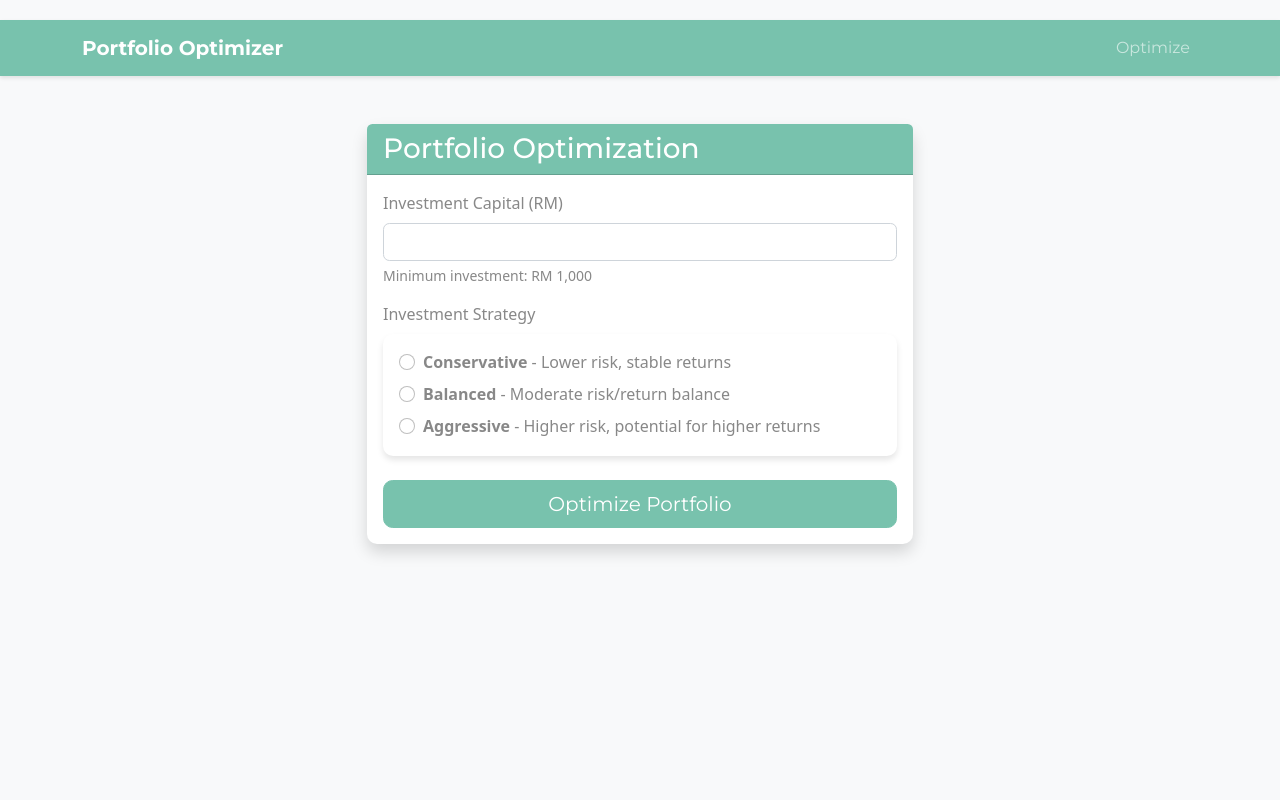
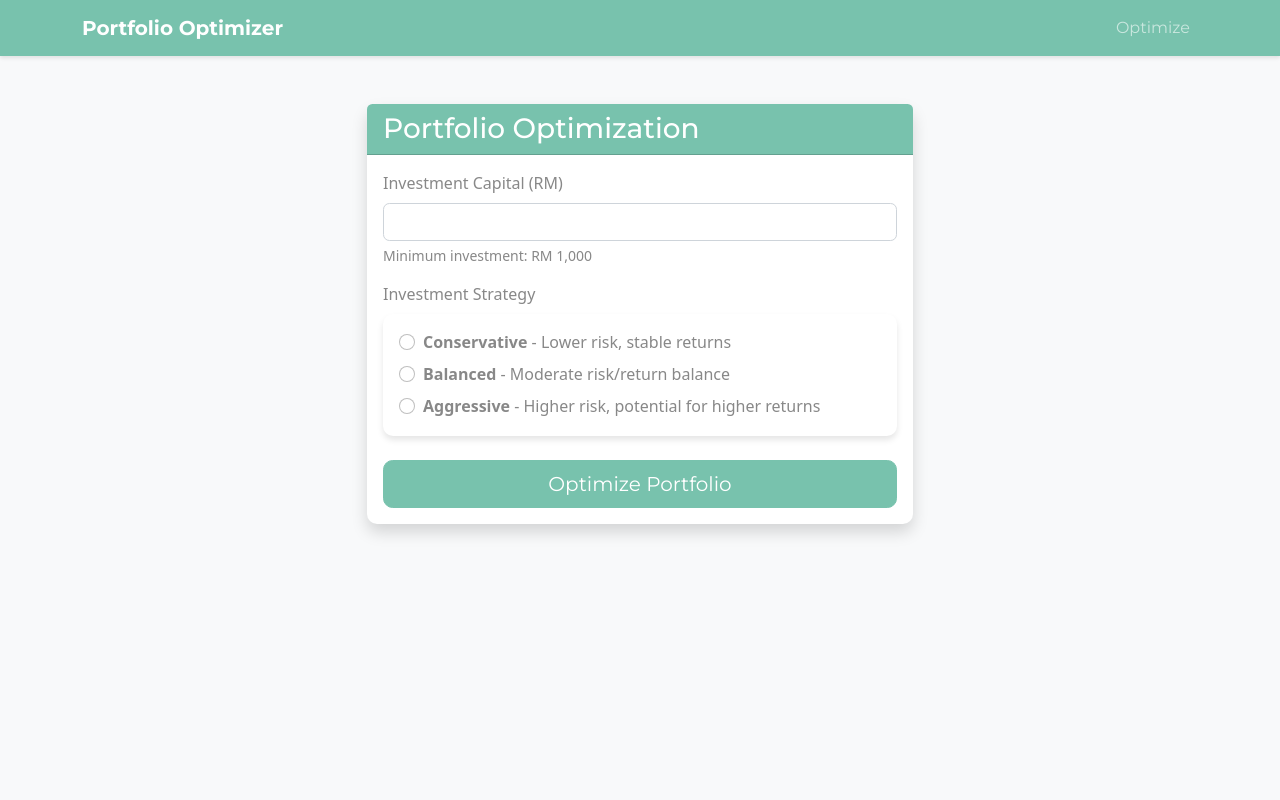
Before and after one commit to oscarseah/portfolioApp, a Flask app: page /optimize in a window 1280 px wide. Run offline with Flask 3, Linux system fonts and the light colour scheme; some libraries are stand-ins or nearby versions.

Commit message:
remove padding-top

```diff
--- a/app/templates/base.html
+++ b/app/templates/base.html
@@ -11,7 +11,6 @@
     <style>
         body {
             background-color: #f8f9fa;
-            padding-top: 20px;
             padding-bottom: 40px;
         }
 
```
